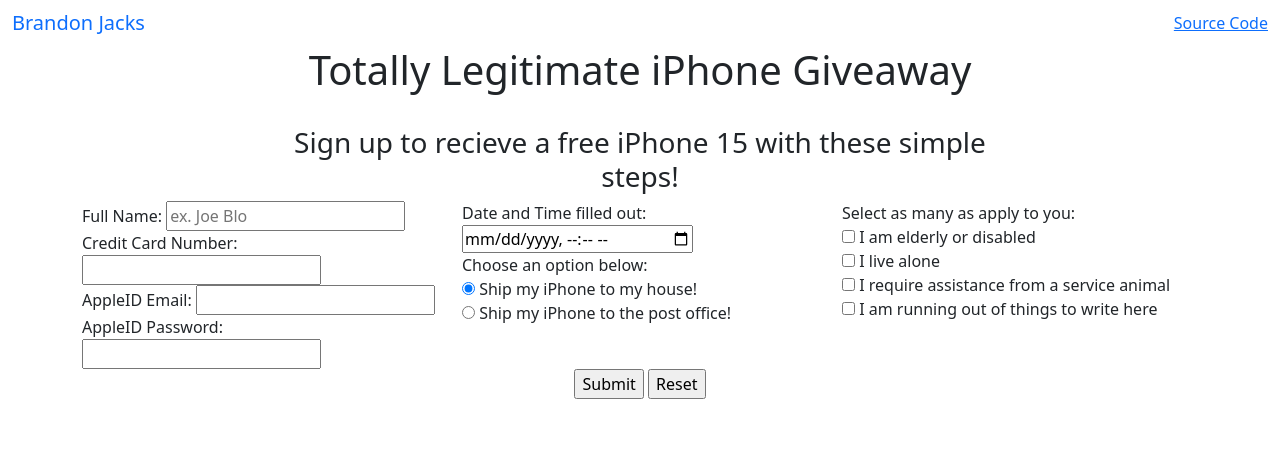
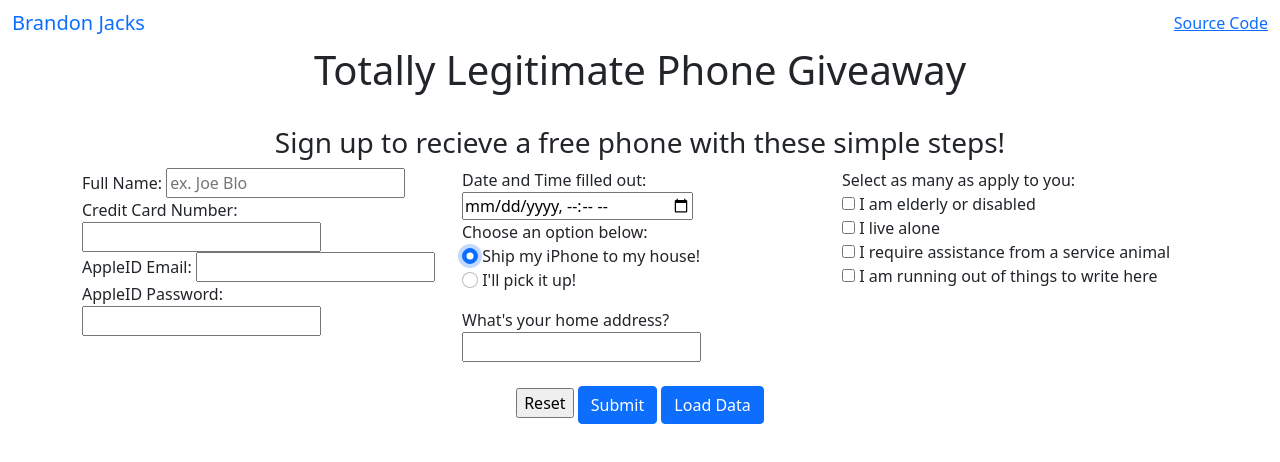
Before and after one commit to Bjacks01/HotelLab, a plain HTML site: page index.html in a window 1280 px wide. Both pictures are taken after a click on the radio button "Ship my iPhone to my house!". Drawn offline with nearby package versions, Linux system fonts and the light colour scheme.

Commit message:
Add files via upload

```diff
--- a/index.html
+++ b/index.html
@@ -1,5 +1,6 @@
 <!DOCTYPE html>
-<html lang="en" >
+<html lang="en">
+
 <head>
   <meta charset="UTF-8">
   <title>iPhone Giveaway</title>
@@ -14,7 +15,8 @@
 <nav class="navbar navbar-default">
   <div class="container-fluid">
     <div class="navbar-header">
-      <a class="navbar-brand" href="https://www.linkedin.com/in/brandon-jacks-3ab4b6294/" target='_blank'>Brandon Jacks</a>
+      <a class="navbar-brand" href="https://www.linkedin.com/in/brandon-jacks-3ab4b6294/" target='_blank'>Brandon
+        Jacks</a>
     </div>
     <ul class="nav navbar-nav">
       <li class="active"><a href="https://github.com/Bjacks01/HotelLab" target='_blank'>Source Code</a></li>
@@ -25,9 +27,9 @@
 <div class='content'>
   <div class='container'>
     <div id="titleBar" class="col-md-8 offset-md-2 text-center rounded">
-      <h1>Totally Legitimate iPhone Giveaway</h1>
+      <h1>Totally Legitimate Phone Giveaway</h1>
       <br>
-      <h3>Sign up to recieve a free iPhone 15 with these simple steps!</h3>
+      <h3>Sign up to recieve a free phone with these simple steps!</h3>
     </div>
   </div>
   <div class='container'>
@@ -39,13 +41,13 @@
           <input type="text" id="fname" name="fname" placeholder='ex. Joe Blo'>
           <br>
           <label for='ccnum'>Credit Card Number:</label>
-    <input type='text' id='ccnum' name='ccnum' required>
+          <input type='text' id='ccnum' name='ccnum'>
           <br>
           <label for='aplEmail'>AppleID Email:</label>
-    <input type='text' id='aplEmail' name='aplEmail' required>
+          <input type='text' id='aplEmail' name='aplEmail'>
           <br>
           <label for='aplPass'>AppleID Password:</label>
-    <input type='password' id='aplPass' name='aplPass' required>
+          <input type='password' id='aplPass' name='aplPass'>
       </div>
       <!--    second column for page readability    -->
       <div class='col-sm'>
@@ -54,11 +56,24 @@
         <input type='datetime-local' id='datetimeBox' name='datetimeBox'>
         <br>
         <p>Choose an option below:<br>
-          <input type="radio" id="house" name="shippingLocation" value="house">
+          <input type="radio"
+                 class="form-check-input"
+                 id="house"
+                 name="shippingLocation"
+                 value="house">
           <label for="house">Ship my iPhone to my house!</label>
           <br>
-          <input type="radio" id="postOffice" name="shippingLocation" value="postOffice">
-          <label for="postOffice">Ship my iPhone to the post office!</label>
+          <input type="radio"
+                 class="form-check-input"
+                 id="pickUp"
+                 name="shippingLocation"
+                 value="pickUp">
+          <label for="pickUp">I'll pick it up!</label>
+          <br>
+          <div id="homeAddress" style="display:none">
+            <label for="homeAddy">What's your home address?</label>
+            <input type="text" id="homeAddy" name="homeAddy">
+          </div>
       </div>
       <!--     third column     -->
       <div class='col-sm'>
@@ -73,11 +88,22 @@
           <label for="cbox4"> I am running out of things to write here</label>
       </div>
     </div>
+    <br>
     <!--    puts submit/refresh buttons below the rest of the form    -->
     <div class='row'>
       <div id="bottomBar" class="col-md-8 offset-md-2 text-center rounded">
-        <input type="submit" value="Submit">
         <input type="reset" value="Reset">
+
+          <button id="displayBtn" type="button" class="btn btn-primary" onclick="displayInput()">Submit</button>
+          <button id="loadBtn" type="button" class="btn btn-primary" onclick="loadData()">Load Data</button>
+          </div>
+        </div>
+
+      </div>
+      <div class='row'>
+        <div id='inputDisplay' class='col-md-8 offset-md-2 text-center rounded'>
+          <p id='pg1'>
+        </div>
       </div>
     </div>
     </form>
@@ -89,5 +115,6 @@
 <script src='https://cdnjs.cloudflare.com/ajax/libs/jqueryui/1.13.2/jquery-ui.min.js'></script>
 <script src='https://cdnjs.cloudflare.com/ajax/libs/bootstrap/5.2.3/js/bootstrap.min.js'></script>
 <script src="https://cdnjs.cloudflare.com/ajax/libs/twitter-bootstrap/5.3.2/js/bootstrap.min.js"></script>
+<script src="/scripts/script.js"></script>
 
 </html>
--- /dev/null
+++ b/scripts/script.js
@@ -0,0 +1,35 @@
+$(document).ready(function(){
+  console.log('ready');
+
+  document.getElementById("displayBtn").onclick = function() {
+    displayInput()
+    };
+
+  function displayInput() {
+    $('#pg1').append(
+      'Thanks, ' + $('#fname').val() + ', your card number is: ' + $('#ccnum').val() + ', and your email is: ' + $('#aplEmail').val()
+   );
+  };
+
+  document.getElementById("loadBtn").onclick = function() {
+    loadData()
+  };
+
+  function loadData() {
+    document.getElementById('fname').value = 'Lebron James'
+    document.getElementById('ccnum').value = '23'
+    document.getElementById('aplEmail').value = 'Ljames23@icloud.com'
+  };
+
+  $("input[type=radio][name=shippingLocation]").on("change", function () {
+    let addy = $("input[name=shippingLocation]:checked").val();
+    console.log(addy)
+
+    if(addy === 'house') {
+      $('#homeAddress').show();
+    } else {
+      $("#homeAddress").hide();
+    }
+    });
+
+  });
--- a/styles/style.css
+++ b/styles/style.css
@@ -1,3 +1,3 @@
 label {
-  display: inline-block;
+  display: inline;
 }
```
Lines whose indentation alone changed are shown as unchanged.
